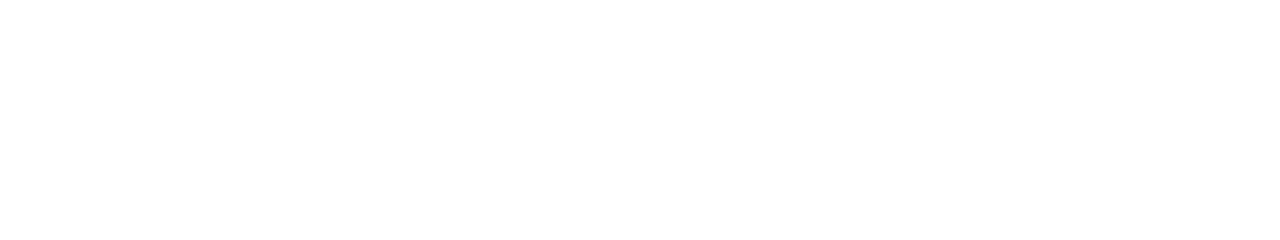
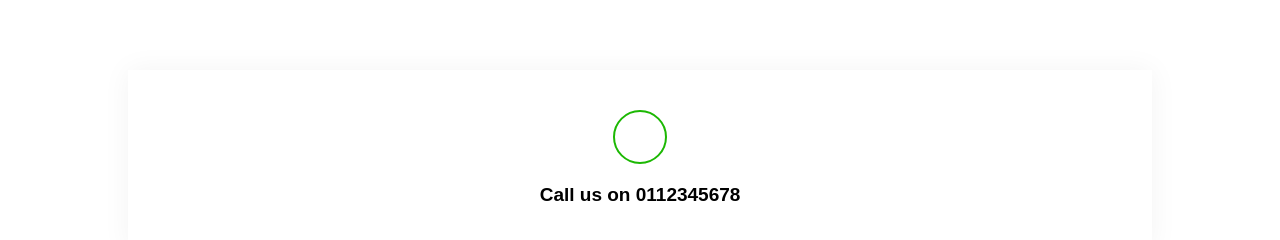
Before and after one commit to AnushkaX/SysFood, a React (Create React App) app in the folder frontend/: page / in a window 1280 px wide. Shown: the part 1976-2216 px from the top of the page. Before the commit the page ends 1986 px from the top, so only its background shows below. Built offline with nearby package versions, Linux system fonts and the light colour scheme.

Commit message:
models updated

```diff
--- a/frontend/src/homeComponents/ContactInfo.js
+++ b/frontend/src/homeComponents/ContactInfo.js
@@ -0,0 +1,20 @@
+import React from "react";
+
+const ContactInfo = () => {
+    return (
+        <div className="contactInfo container">
+            <div className="row">
+                <div className="col-12 col-md-4 contact-Box">
+                    <div className="box-info">
+                        <div className="info-image">
+                            <i className="fas fa-phone-alt"></i>
+                        </div>
+                        <h5>Call us on 0112345678</h5>
+                    </div>
+                </div>
+            </div>
+        </div>
+    );
+};
+
+export default ContactInfo;
--- a/frontend/src/screens/HomeScreen.js
+++ b/frontend/src/screens/HomeScreen.js
@@ -12,7 +12,7 @@
             <Header />
             <ShopSection />
             <CalltoActionSection />
-            {/* <ContactInfo /> */}
+            <ContactInfo />
             <Footer />
         </div>
     );
```
